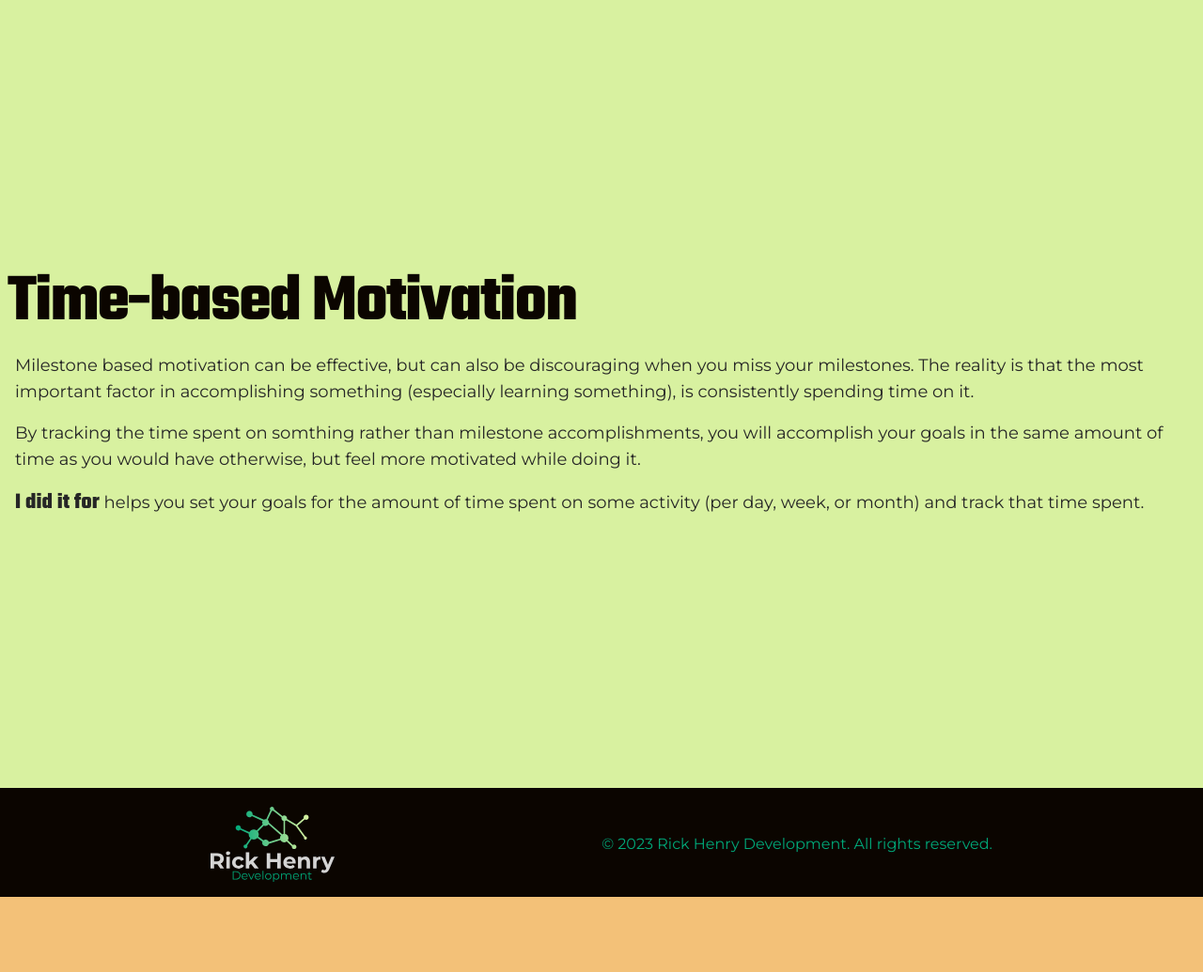
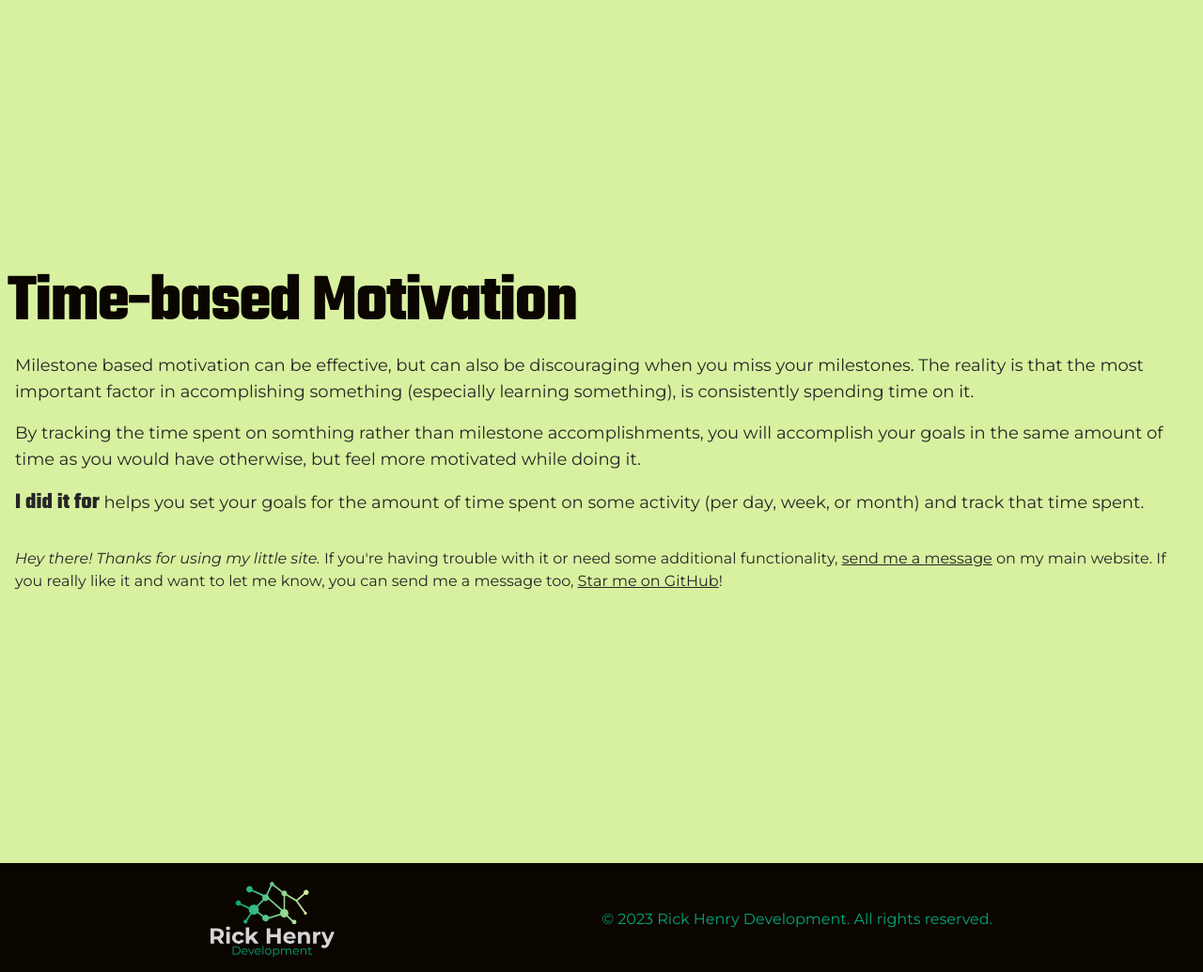
Before and after one commit to rickh94/ididitfor, a Django app: page / in a window 1280 px wide. Shown: the part 1169-2204 px from the top of the page at 94% size. Before the commit the page ends 2124 px from the top, so only its background shows below. Run offline with Django 3.2, Linux system fonts and the light colour scheme; style sheets or scripts are compiled from the project's sources; parts of the project's set-up code (start-up, migrations or seed data) failed here and were passed over.

Commit message:
add thank you message and link out
Signed-off-by: Rick Henry <rickhenry@rickhenry.dev>

```diff
--- a/app/external/templates/index.html
+++ b/app/external/templates/index.html
@@ -50,6 +50,15 @@
                 <strong class="font-bold teko text-2xl">I did it for</strong> helps you set your goals for the amount of time spent on some
                 activity (per day, week, or month) and track that time spent.
             </p>
+            <p class="text-neutral-800 text-base mx-2 mt-8 montserrat">
+              <em class="italic">Hey there! Thanks for using my little site. </em>
+              If you're having trouble with it or need some additional functionality,
+              <a href="//rickhenry.dev/contact" class="underline hover:underline-offset-2" target="_blank" rel="noopener noreferrer">
+                send me a message</a>
+              on my main website. If you really like it and want to let me know, you can send me a message too,
+              <a href="//github.com/rickh94/ididitfor" class="underline hover:underline-offset-2" target="_blank" rel="noopener noreferrer">
+                Star me on GitHub</a>!
+            </p>
         </div>
     </div>
 {% endblock content %}
--- a/app/templates/base.html
+++ b/app/templates/base.html
@@ -4,6 +4,7 @@
     <head>
         <meta charset="UTF-8">
         <meta name="viewport" content="width=device-width, initial-scale=1.0">
+        <meta name="description" content="Easy to use time-based goal tracking. Keep track of the things you're working on with stop watches and timers in an easy-to-use interface on the web.">
         <title>I did it for</title>
         {% load static %}
         <link rel="stylesheet" href="{% static 'main.css' %}">
```
